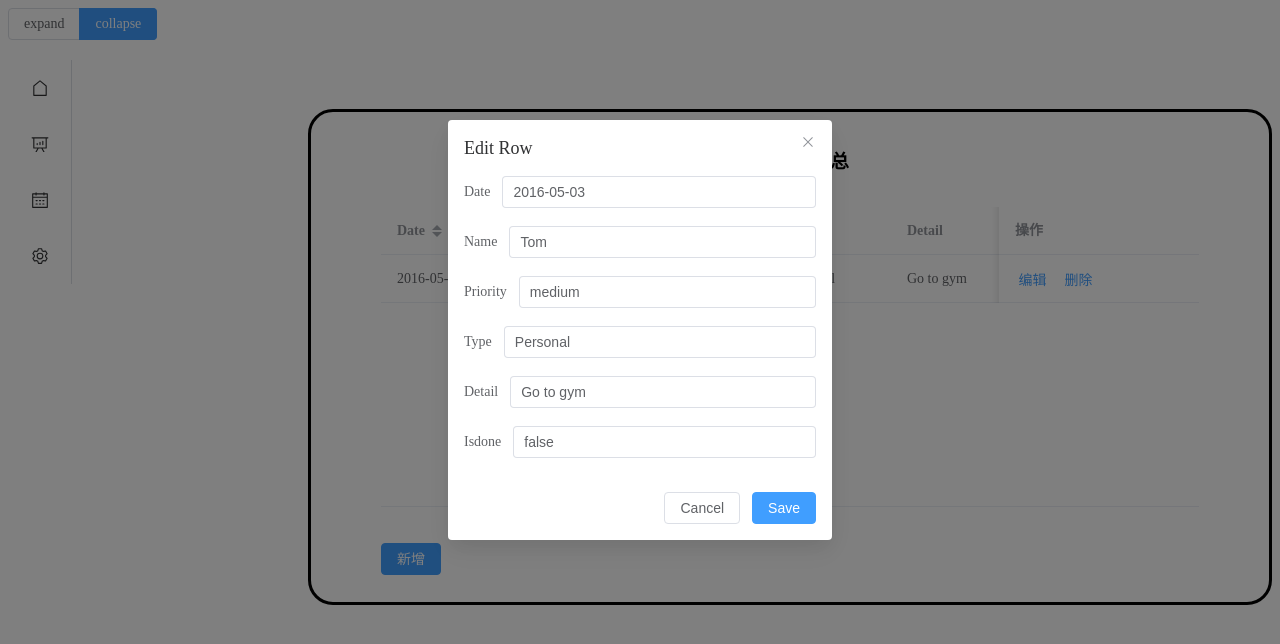
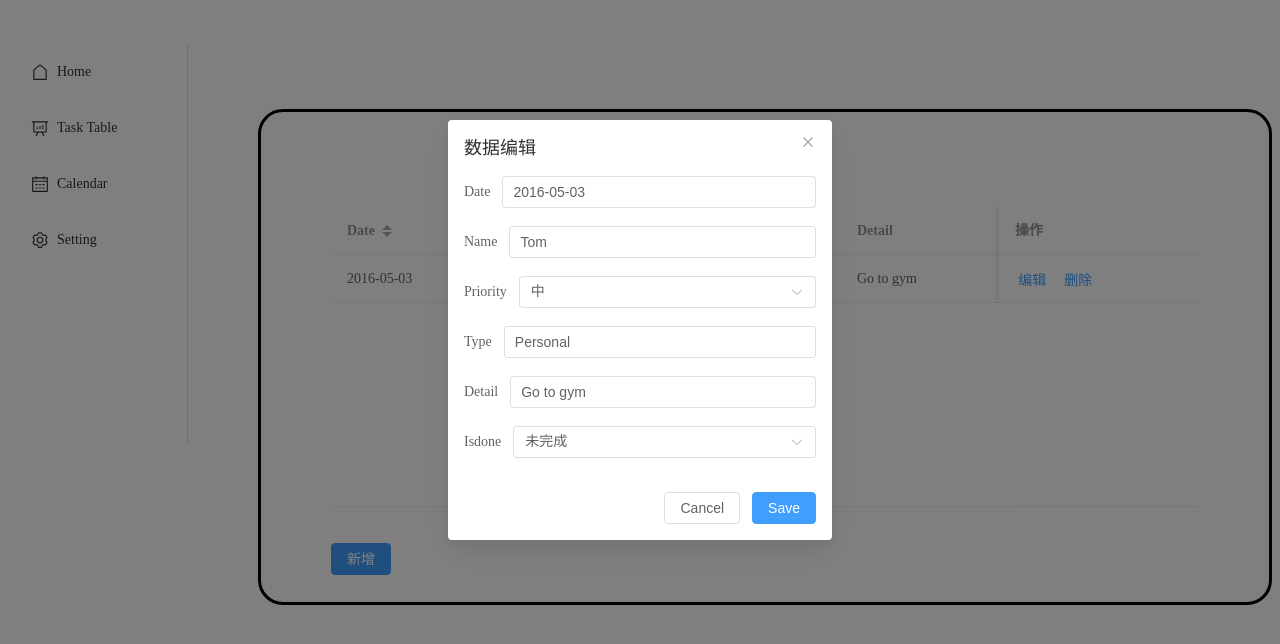
Before and after one commit to math-zhuxy/task_manager, a Vue app: page /table in a window 1280 px wide. Both pictures are taken after a click on the button "编辑". Shown: the top 644 px of the page. Built offline with nearby package versions, Linux system fonts and the light colour scheme.

Commit message:
完成了大部分内容

```diff
--- a/components.d.ts
+++ b/components.d.ts
@@ -35,9 +35,11 @@ declare module 'vue' {
     ElMenu: typeof import('element-plus/es')['ElMenu']
     ElMenuItem: typeof import('element-plus/es')['ElMenuItem']
     ElMenuItemGroup: typeof import('element-plus/es')['ElMenuItemGroup']
+    ElOption: typeof import('element-plus/es')['ElOption']
     ElRadioButton: typeof import('element-plus/es')['ElRadioButton']
     ElRadioGroup: typeof import('element-plus/es')['ElRadioGroup']
     ElRow: typeof import('element-plus/es')['ElRow']
+    ElSelect: typeof import('element-plus/es')['ElSelect']
     ElSubMenu: typeof import('element-plus/es')['ElSubMenu']
     ElTable: typeof import('element-plus/es')['ElTable']
     ElTableColumn: typeof import('element-plus/es')['ElTableColumn']
--- a/src/App.vue
+++ b/src/App.vue
@@ -1,12 +1,8 @@
 <template>
   <el-container>
-    <el-aside>
-      <el-radio-group v-model="isCollapse" style="margin-bottom: 20px">
-        <el-radio-button :value="false">expand</el-radio-button>
-        <el-radio-button :value="true">collapse</el-radio-button>
-      </el-radio-group>
-      <el-menu default-active="1" class="el-menu-vertical-demo" :collapse="isCollapse" @open="handleOpen"
-        @close="handleClose" @select="handleSelect">
+    <el-aside width="250px">
+      <br><br>
+      <el-menu default-active="1" class="el-menu-vertical-demo" @select="handleSelect">
         <el-menu-item index="/">
           <el-icon>
             <House />
@@ -40,16 +36,9 @@
 <script lang="ts" setup>
 import { provide, ref } from 'vue'
 import { useRouter, useRoute } from 'vue-router'
-
-const isCollapse = ref(true)
 const router = useRouter()
 const route = useRoute()
-const handleOpen = (key: string, keyPath: string[]) => {
-  console.log(key, keyPath)
-}
-const handleClose = (key: string, keyPath: string[]) => {
-  console.log(key, keyPath)
-}
+
 const handleSelect = (index: string) => {
   if (index !== route.path) {
     router.push(index)
@@ -61,7 +50,7 @@ interface TaskTableInfo {
   priority: "low" | "medium" | "high"
   type: string
   detail: string
-  isdone: boolean
+  isdone: "not-started" | "in-progress" | "completed"
   date: string
 }
 
@@ -70,7 +59,7 @@ interface TaskCalendarInfo {
   priority: "low" | "medium" | "high"
   type: string
   detail: string
-  isdone: boolean
+  isdone: "not-started" | "in-progress" | "completed"
 }
 
 const TaskDataList = ref<TaskTableInfo[]>([
@@ -79,7 +68,7 @@ const TaskDataList = ref<TaskTableInfo[]>([
     priority: "low",
     type: "任意",
     detail: "展示一个任务有哪些字段",
-    isdone: false,
+    isdone: 'not-started',
     date: "2025-07-23"
   }
 ])
@@ -88,9 +77,17 @@ const TaskDataMap = ref<Map<string, TaskCalendarInfo>>(new Map())
 TaskDataMap.value.set("2025-07-23", {
   name: "示例任务",
   priority: "low",
-  type: "任意",
+  type: "Any",
   detail: "展示一个任务有哪些字段",
-  isdone: false
+  isdone: 'not-started'
+})
+
+TaskDataMap.value.set("2025-07-24", {
+  name: "示例任务",
+  priority: "low",
+  type: "Any",
+  detail: "展示一个任务有哪些字段",
+  isdone: 'in-progress'
 })
 
 provide("TaskDataList", TaskDataList)
@@ -98,8 +95,9 @@ provide("TaskDataMap", TaskDataMap)
 </script>
 
 <style scoped>
-.el-menu-vertical-demo:not(.el-menu--collapse) {
-  width: 200px;
+
+.el-menu-vertical-demo {
+  width: 180px;
   min-height: 400px;
 }
 
--- a/src/view/Home.vue
+++ b/src/view/Home.vue
@@ -4,7 +4,7 @@
             网站首页
         </h1>
         <br>
-        <el-carousel height="300px" interval="1500" style="border-radius: 30px;">
+        <el-carousel height="300px" interval=1500 style="border-radius: 30px;">
             <el-carousel-item v-for="item in 4" :key="item">
                 <h3 class="small justify-center" text="2xl">hhhh{{ item }}</h3>
                 <p style="text-align: center;">nihao</p>
--- a/src/view/calendar.vue
+++ b/src/view/calendar.vue
@@ -16,15 +16,15 @@
       </el-button-group>
     </template>
     <template #date-cell="{ data }">
-      <div @click="showTaskDetail(data.day)" style="cursor: pointer;">
+      <div @click="showTaskDetail(data.day)" :style="infoMap?.get(data.day)?.isdone === 'not-started'
+        ? { color: 'red', backgroundColor: 'lightblue' }
+        : {}
+        ">
         <span>{{ data.day.split('-')[2] }}</span>
-        <div v-if="infoMap?.get(data.day)" :style="infoMap.get(data.day)?.isdone
-          ? { backgroundColor: 'lightblue', color: 'white', fontSize: '12px' }
-          : { color: 'red', fontSize: '12px' }
-          ">
+        <div v-if="infoMap?.get(data.day)" style="font-size: 12px; cursor: pointer;">
           {{ infoMap.get(data.day)?.name }}
           <br>
-          {{ infoMap.get(data.day)?.priority }}
+          {{ TranslateInfoCN(infoMap.get(data.day)?.priority, 'priority') }}
           <br>
           {{ infoMap.get(data.day)?.type }}
         </div>
@@ -49,7 +49,7 @@ interface TaskCalendarInfo {
   priority: "low" | "medium" | "high"
   type: string
   detail: string
-  isdone: boolean
+  isdone: "not-started" | "in-progress" | "completed"
 }
 
 const infoMap = inject<Ref<Map<string, TaskCalendarInfo>>>("TaskDataMap")
@@ -60,11 +60,11 @@ const showTaskDetail = (date: string) => {
   }
   ElMessageBox.alert(
     `<b>任务名称：</b>${info.name}<br>
-     <b>优先级：</b>${info.priority}<br>
+     <b>优先级：</b>${TranslateInfoCN(info.priority, 'priority')}<br>
      <b>类型：</b>${info.type}<br>
      <b>日期：</b>${date}<br>
      <b>细节：</b>${info.detail}<br>
-     <b>完成度：</b>${info.isdone ? "已完成" : "未完成"}`,
+     <b>完成度：</b>${TranslateInfoCN(info.isdone, 'isdone')}`,
     {
       dangerouslyUseHTMLString: true,
       confirmButtonText: '确定'
@@ -72,4 +72,27 @@ const showTaskDetail = (date: string) => {
   )
 }
 
+function TranslateInfoCN(text: string | undefined, type: 'isdone' | 'priority') {
+  if (type === 'priority') {
+    switch (text) {
+      case 'low':
+        return "低"
+      case 'medium':
+        return "中"
+      case 'high':
+        return "高"
+    }
+  }
+  else if (type === 'isdone') {
+    switch (text) {
+      case 'not-started':
+        return "未开始"
+      case 'in-progress':
+        return "正在做"
+      case 'completed':
+        return "已完成"
+    }
+  }
+}
+
 </script>
--- a/src/view/table.vue
+++ b/src/view/table.vue
@@ -4,13 +4,7 @@
       <h1>DDL 任务汇总</h1>
     </el-header>
     <el-main>
-      <el-table
-      :data="sortedData"
-      style="width: 100%"
-      height= "300"
-      @cell-click="highlightColumn"
-      size="large"
-      >
+      <el-table :data="sortedData" style="width: 100%" height="300" @cell-click="highlightColumn" size="large">
         <el-table-column fixed prop="date" label="Date" width="150" :sortable="true" :sort-method="dateSortMethod"
           :sort-orders="['ascending', 'descending', null]" :sort-by="['date']" :order="sortOrder"
           @header-click="toggleSort" />
@@ -37,11 +31,7 @@
       </el-button>
     </el-footer>
   </el-container>
-  <el-dialog
-    v-model="dialogVisible"
-    title="Warning"
-    width="500"
-  >
+  <el-dialog v-model="dialogVisible" title="Warning" width="500">
     <span>你确认要删除这一行数据吗？</span>
     <template #footer>
       <div class="dialog-footer">
@@ -52,7 +42,7 @@
       </div>
     </template>
   </el-dialog>
-  <el-dialog v-model="editDialogVisible" title="Edit Row" width="30%">
+  <el-dialog v-model="editDialogVisible" title="数据编辑" width="30%">
     <el-form :model="editForm">
       <el-form-item label="Date">
         <el-input v-model="editForm.date" />
@@ -61,7 +51,11 @@
         <el-input v-model="editForm.name" />
       </el-form-item>
       <el-form-item label="Priority">
-        <el-input v-model="editForm.priority" />
+        <el-select v-model="editForm.priority">
+          <el-option label="低" value="low" />
+          <el-option label="中" value="medium" />
+          <el-option label="高" value="high" />
+        </el-select>
       </el-form-item>
       <el-form-item label="Type">
         <el-input v-model="editForm.type" />
@@ -70,7 +64,11 @@
         <el-input v-model="editForm.detail" />
       </el-form-item>
       <el-form-item label="Isdone">
-        <el-input v-model="editForm.isdone" />
+        <el-select v-model="editForm.isdone">
+          <el-option label="已完成" value="completed" />
+          <el-option label="正在做" value="in-progress" />
+          <el-option label="未完成" value="not-started" />
+        </el-select>
       </el-form-item>
     </el-form>
     <template #footer>
@@ -86,10 +84,10 @@ import { ElNotification } from 'element-plus'
 
 interface TaskTableInfo {
   name: string
-  priority: 'low' | 'medium' | 'high'
+  priority: "low" | "medium" | "high"
   type: string
   detail: string
-  isdone: boolean
+  isdone: "not-started" | "in-progress" | "completed"
   date: string
 }
 
@@ -101,7 +99,7 @@ const tableData = ref<TaskTableInfo[]>([
     priority: 'medium',
     type: 'Personal',
     detail: 'Go to gym',
-    isdone: false,
+    isdone: 'not-started',
     date: '2016-05-03'
   }
 ])
@@ -128,10 +126,10 @@ function dateSortMethod(a: any, b: any) {
 const editDialogVisible = ref(false)
 const editForm = reactive<TaskTableInfo>({
   name: '',
-  priority: 'low',
+  priority: 'medium',
   type: '',
   detail: '',
-  isdone: false,
+  isdone: 'not-started',
   date: ''
 })
 
@@ -159,10 +157,10 @@ function onEdit(index: number, row: any) {
 function onAddRowData() {
   Object.assign(editForm, {
     name: '',
-    priority: 'low',
+    priority: 'medium',
     type: '',
     detail: '',
-    isdone: false,
+    isdone: 'not-started',
     date: ''
   })
   editIndex = -1
@@ -183,9 +181,9 @@ function deleteRowData() {
 function saveEdit() {
   if (!isValidDateFormat(editForm.date)) {
     ElNotification({
-      title: 'Notice',
+      title: 'Warning',
       message: "日期格式不正确",
-      type: 'error',
+      type: 'warning',
       duration: 1000
     })
     editDialogVisible.value = false
```
